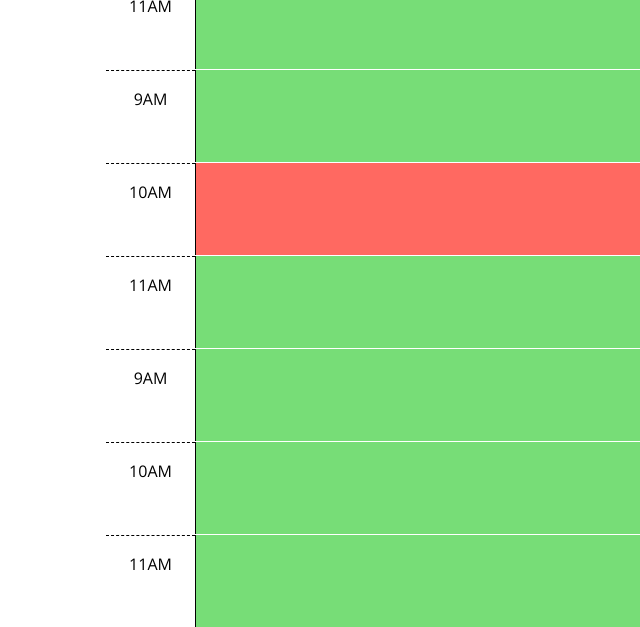
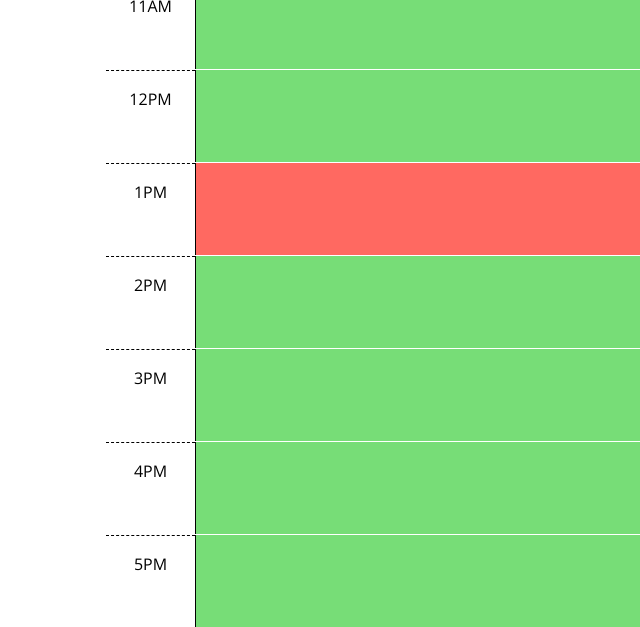
Before and after one commit to scottd988/Work-Day-Scheduler, a plain HTML site: page Develop/index.html in a window 1280 px wide. Shown: the part 512-1139 px from the top of the page, 0-640 px from the left. Drawn offline with nearby package versions, Linux system fonts and the light colour scheme.

Commit message:
Added screenshot to readme

```diff
--- a/Develop/index.html
+++ b/Develop/index.html
@@ -67,7 +67,7 @@
       </div>
 
       <div id="hour-12" class="row time-block past">
-        <div class="col-2 col-md-1 hour text-center py-3">9AM</div>
+        <div class="col-2 col-md-1 hour text-center py-3">12PM</div>
         <textarea class="col-8 col-md-10 description" rows="3"> </textarea>
         <button class="btn saveBtn col-2 col-md-1" aria-label="save">
           <i class="fas fa-save" aria-hidden="true"></i>
@@ -75,7 +75,7 @@
       </div>
 
       <div id="hour-1" class="row time-block present">
-        <div class="col-2 col-md-1 hour text-center py-3">10AM</div>
+        <div class="col-2 col-md-1 hour text-center py-3">1PM</div>
         <textarea class="col-8 col-md-10 description" rows="3"> </textarea>
         <button class="btn saveBtn col-2 col-md-1" aria-label="save">
           <i class="fas fa-save" aria-hidden="true"></i>
@@ -83,7 +83,7 @@
       </div>
 
       <div id="hour-2" class="row time-block future">
-        <div class="col-2 col-md-1 hour text-center py-3">11AM</div>
+        <div class="col-2 col-md-1 hour text-center py-3">2PM</div>
         <textarea class="col-8 col-md-10 description" rows="3"> </textarea>
         <button class="btn saveBtn col-2 col-md-1" aria-label="save">
           <i class="fas fa-save" aria-hidden="true"></i>
@@ -91,7 +91,7 @@
       </div>
 
       <div id="hour-3" class="row time-block past">
-        <div class="col-2 col-md-1 hour text-center py-3">9AM</div>
+        <div class="col-2 col-md-1 hour text-center py-3">3PM</div>
         <textarea class="col-8 col-md-10 description" rows="3"> </textarea>
         <button class="btn saveBtn col-2 col-md-1" aria-label="save">
           <i class="fas fa-save" aria-hidden="true"></i>
@@ -99,7 +99,7 @@
       </div>
 
       <div id="hour-4" class="row time-block present">
-        <div class="col-2 col-md-1 hour text-center py-3">10AM</div>
+        <div class="col-2 col-md-1 hour text-center py-3">4PM</div>
         <textarea class="col-8 col-md-10 description" rows="3"> </textarea>
         <button class="btn saveBtn col-2 col-md-1" aria-label="save">
           <i class="fas fa-save" aria-hidden="true"></i>
@@ -107,7 +107,7 @@
       </div>
 
       <div id="hour-5" class="row time-block future">
-        <div class="col-2 col-md-1 hour text-center py-3">11AM</div>
+        <div class="col-2 col-md-1 hour text-center py-3">5PM</div>
         <textarea class="col-8 col-md-10 description" rows="3"> </textarea>
         <button class="btn saveBtn col-2 col-md-1" aria-label="save">
           <i class="fas fa-save" aria-hidden="true"></i>
```
Also changed, not shown: images/Screenshot 2023-11-10 at 8.54.25 PM.png (added), 2 other files.
